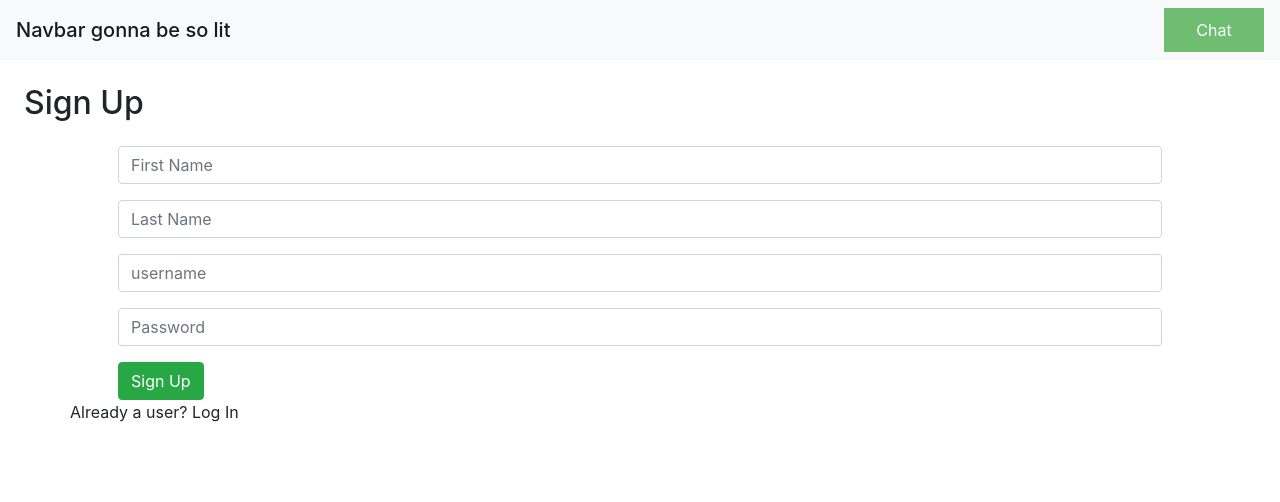
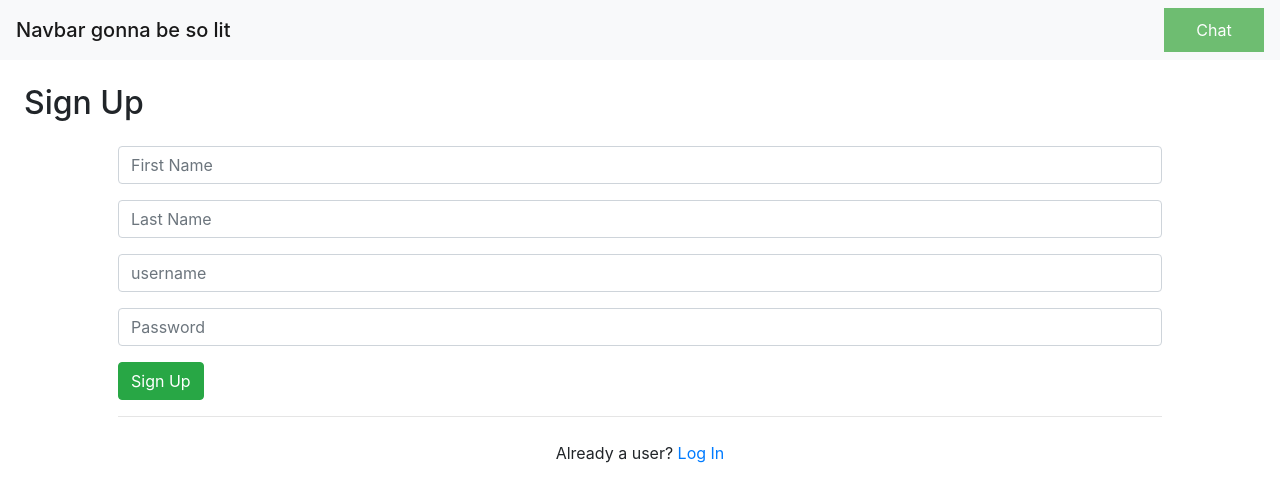
Before and after one commit to apnordin/CragList, a React (Create React App) app in the folder client/: page / in a window 1280 px wide. Shown: the top 502 px of the page. Built offline with nearby package versions, Linux system fonts and the light colour scheme.

Commit message:
Login and signup link to each other

```diff
--- a/client/src/pages/Login.js
+++ b/client/src/pages/Login.js
@@ -59,6 +59,11 @@ function Login (props) {
                 </div>
             </form>
             <Chatbox />
+            <div className="container text-center mt-4">
+                New To Tee Time?
+                <span> </span>
+                <a href="/signup" className="signup">Sign Up</a>
+            </div>
         </div>
     )
 }
--- a/client/src/pages/Signup.js
+++ b/client/src/pages/Signup.js
@@ -1,6 +1,6 @@
 import React, { useState } from "react";
-import Chatbox from "../components/ChatBox"
-import AUTH from "../utils/AUTH"
+import Chatbox from "../components/ChatBox";
+import AUTH from "../utils/AUTH";
 
 function Signup() {
   const [firstname, setFirstname] = useState();
@@ -33,6 +33,7 @@ function Signup() {
       <div className="m-4">
         <h2>Sign Up</h2>
       </div>
+
       <form onSubmit={handleSubmit}>
         <div className="container mt-3 px-5">
           <div className="row form-group">
@@ -82,12 +83,14 @@ function Signup() {
           <button className="btn btn-success" type="submit">
             Sign Up
           </button>
+        <hr></hr>
         </div>
       </form>
-      <div className="container">
-        <div className="row form-group">
-          Already a user? Log In
-        </div>
+
+      <div className="container text-center mt-4">
+        Already a user?
+        <span> </span>
+        <a href="/login" className="login">Log In</a>
       </div>
       <Chatbox />
     </div>
```
Also changed, not shown: 1 other file (tests, documents, lock files or other folders).
